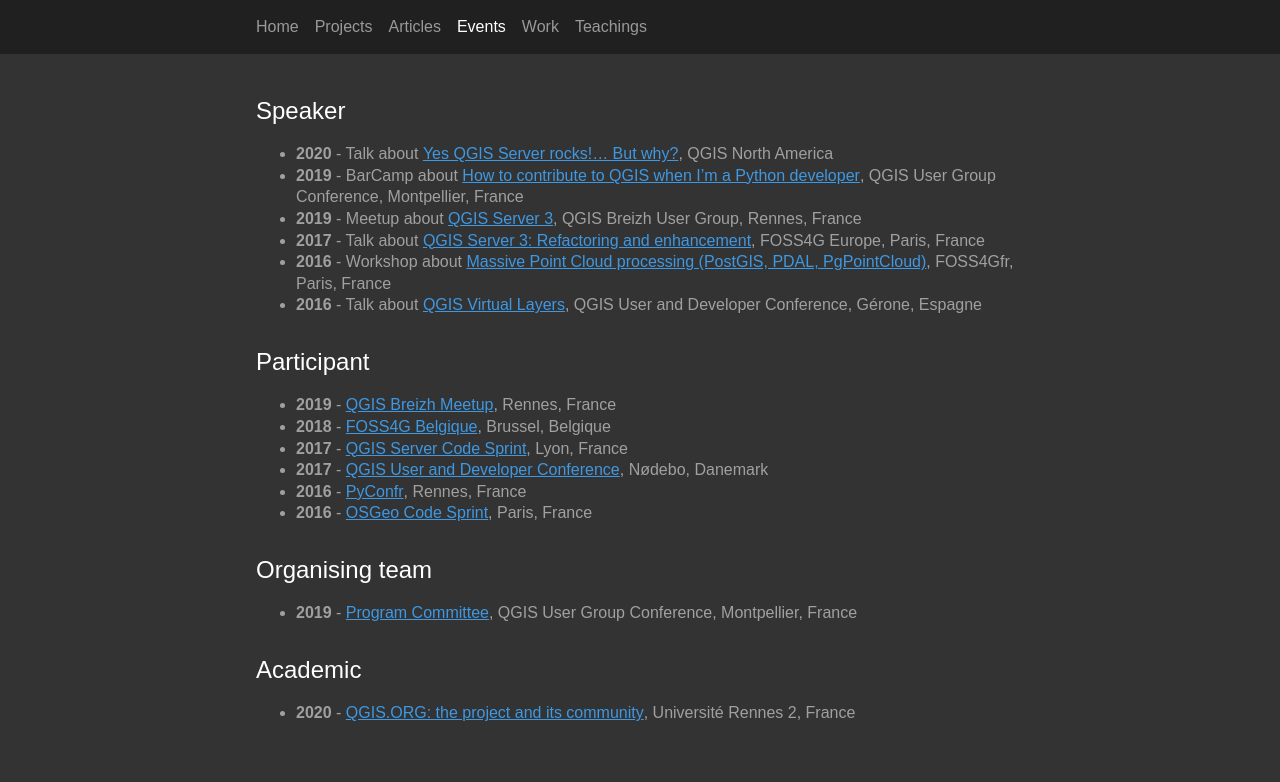
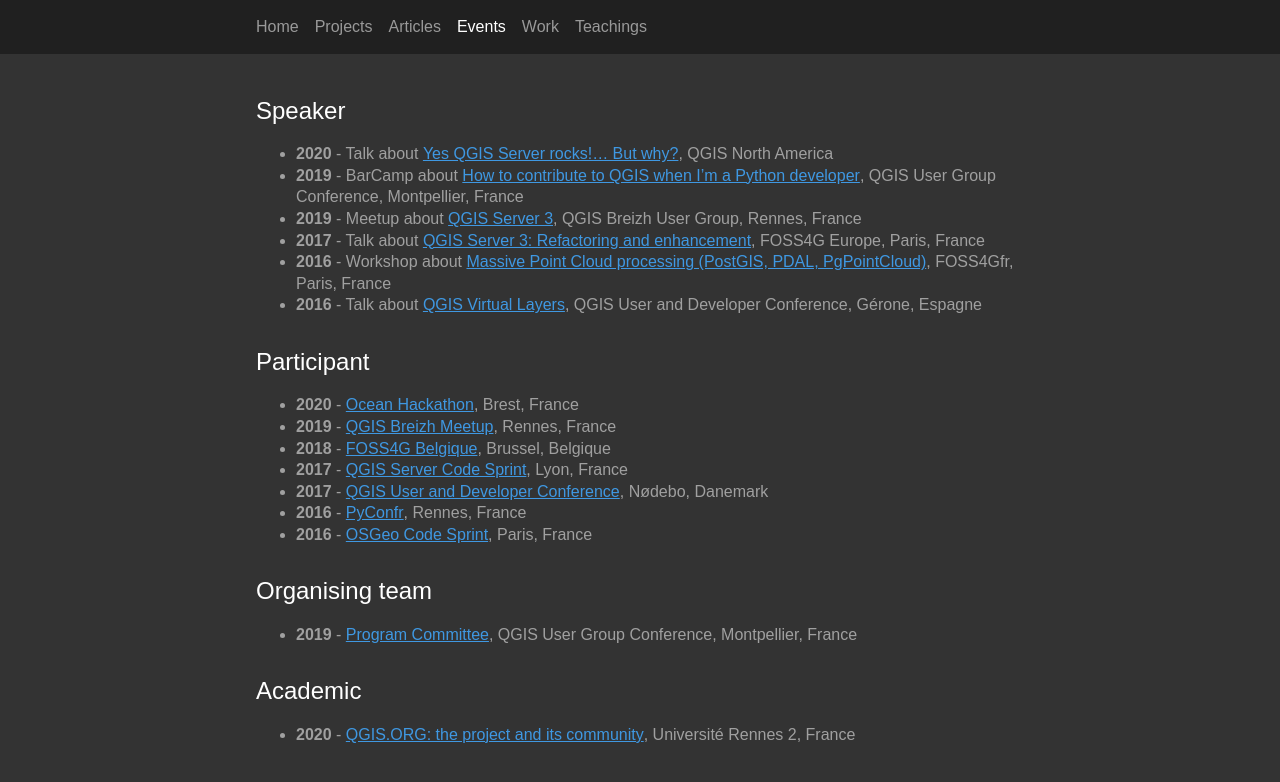
Before and after one commit to pblottiere/pblottiere.github.io, a Jekyll site: the page built from events/index.md, in a window 1280 px wide. Shown: the top 782 px of the page. Built offline with Jekyll 4.4.1, drawn with Linux system fonts in a browser that asks for light colours; comment, search, counter and statistics services are not loaded; our own code applies the rules of GitHub Pages for plain Markdown files.

Commit message:
Add ocean hackathon event

```diff
--- a/events/index.md
+++ b/events/index.md
@@ -14,6 +14,7 @@ layout: left
 
 # Participant
 
+  + {:.item} **2020** - <a href="https://www.campusmer.fr/Ocean-Hackathon_-Ocean-Hackathon_-2020-3367-1306-0-0.html">Ocean Hackathon</a>, Brest, France
   + {:.item} **2019** - <a href="https://twitter.com/Qgis_Bzh/status/1176431791437168642">QGIS Breizh Meetup</a>, Rennes, France
   + {:.item} **2018** - <a href="">FOSS4G Belgique</a>, Brussel, Belgique
   + {:.item} **2017** - <a href="https://github.com/qgis/QGIS/wiki/QGIS3---QGIS-Server-code-sprint-Notes">QGIS Server Code Sprint</a>, Lyon, France
```
